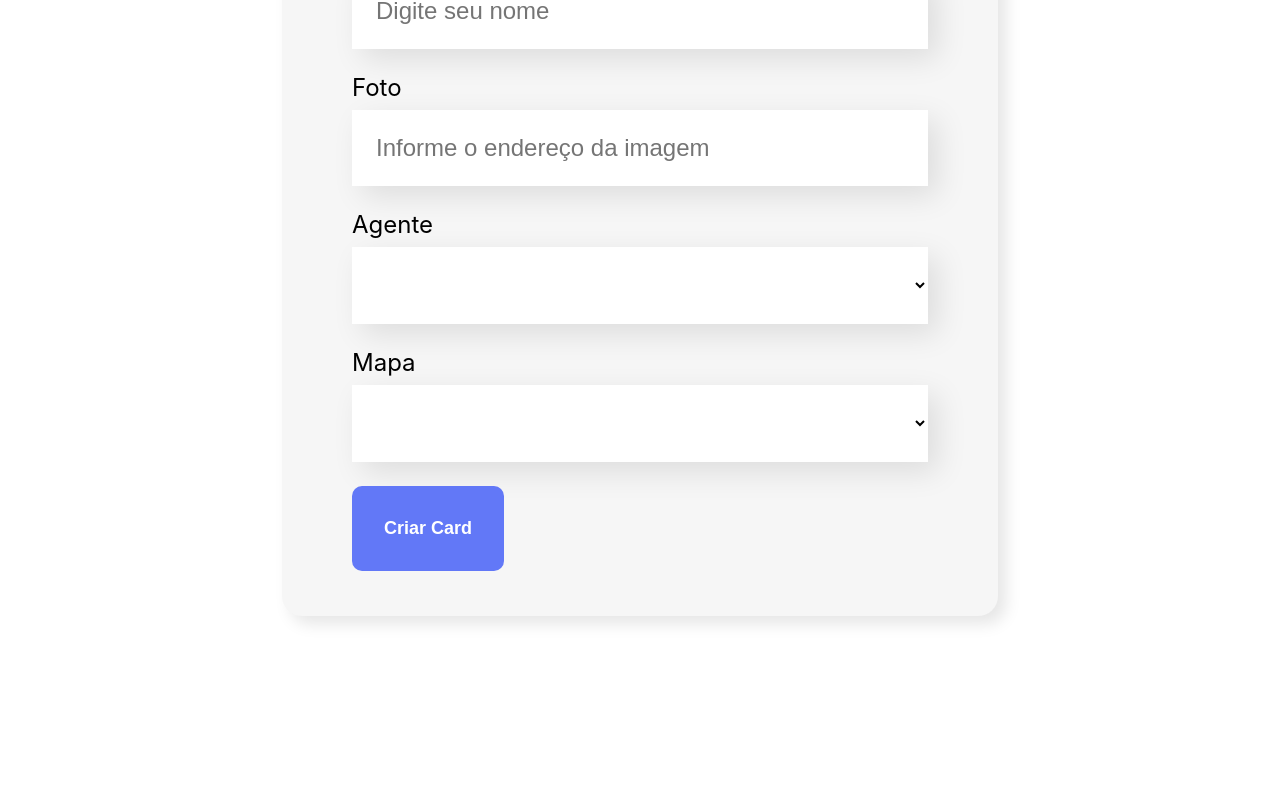
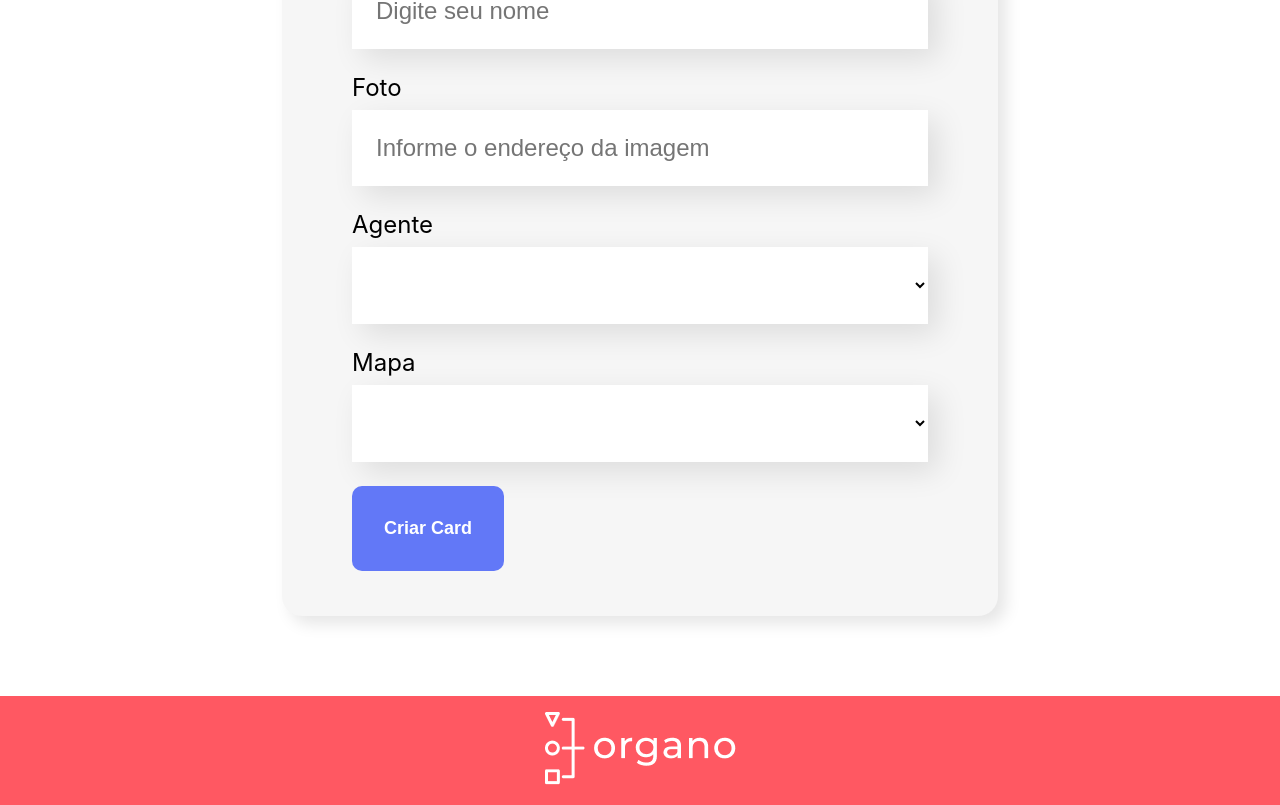
Before and after one commit to RianDelou/Organo, a React (Create React App) app: page / in a window 1280 px wide. Shown: the part 822-1627 px from the top of the page. Before the commit the page ends 1518 px from the top, so only its background shows below. Built offline with nearby package versions, Linux system fonts and the light colour scheme.

Commit message:
feat: footer

```diff
--- a/src/App.js
+++ b/src/App.js
@@ -2,6 +2,7 @@ import Banner from "./Componentes/Banner";
 import Formulario from "./Componentes/Formulario";
 import { useState } from "react";
 import Mapa from "./Componentes/Mapa";
+import Footer from "./Componentes/Footer";
 function App() {
   const mapas = [
     {
@@ -61,6 +62,8 @@ function App() {
         );
       })}
 
+      <Footer />
+
     </div>
   );
 }
--- /dev/null
+++ b/src/Componentes/Footer/Footer.css
@@ -0,0 +1,11 @@
+.footer {
+    display: block;
+    text-align: center;
+    background-color: #ff5862 ;
+    padding: 16px;
+}
+
+.footer p {
+    font-size: 26px;
+    color: #ffff;
+}
--- /dev/null
+++ b/src/Componentes/Footer/index.js
@@ -0,0 +1,11 @@
+import './Footer.css';
+
+const Footer = () => {
+    return (
+        <footer className='footer'>
+            <img src='imagens/logo.png' alt='Logo do organo'></img>
+        </footer>
+    )
+}
+
+export default Footer;
```
Also changed, not shown: public/imagens/logo.png (added).
